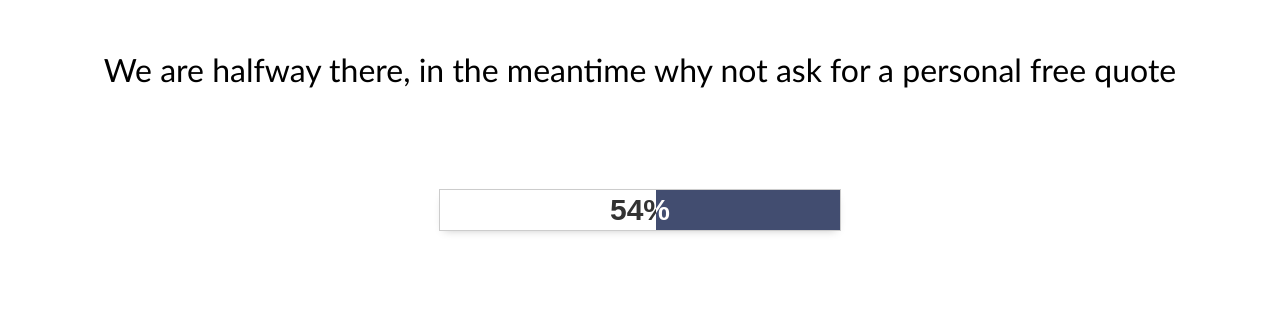
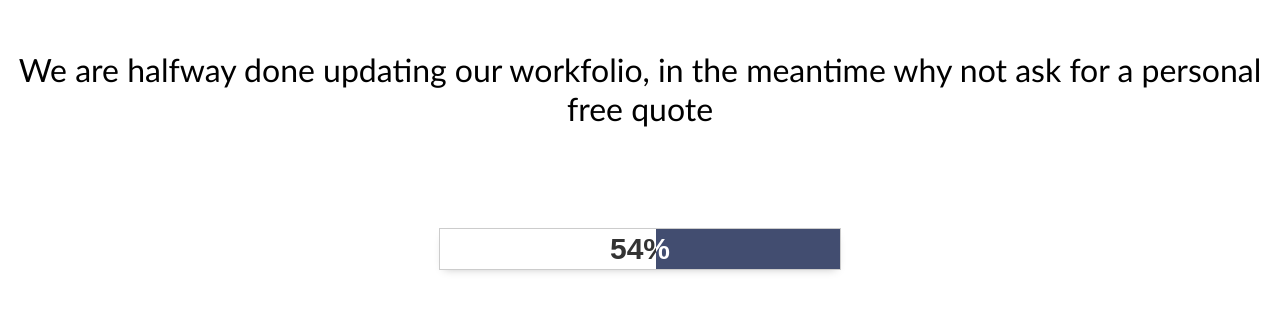
Before and after one commit to MaszihMaszih/Progress-bar, a plain HTML site: page index.html in a window 1280 px wide. Drawn offline with Linux system fonts and the light colour scheme.

Commit message:
Update index.html

```diff
--- a/index.html
+++ b/index.html
@@ -7,7 +7,7 @@
 </head>
 <body>
 <!-- partial:index.partial.html -->
-<h1>We are halfway there, in the meantime why not ask for a personal free quote </h1>
+<h1>We are halfway done updating our workfolio, in the meantime why not ask for a personal free quote </h1>
 <div class="progress-bar">
   <div class="bar positive">
     <span>54%</span>
```
